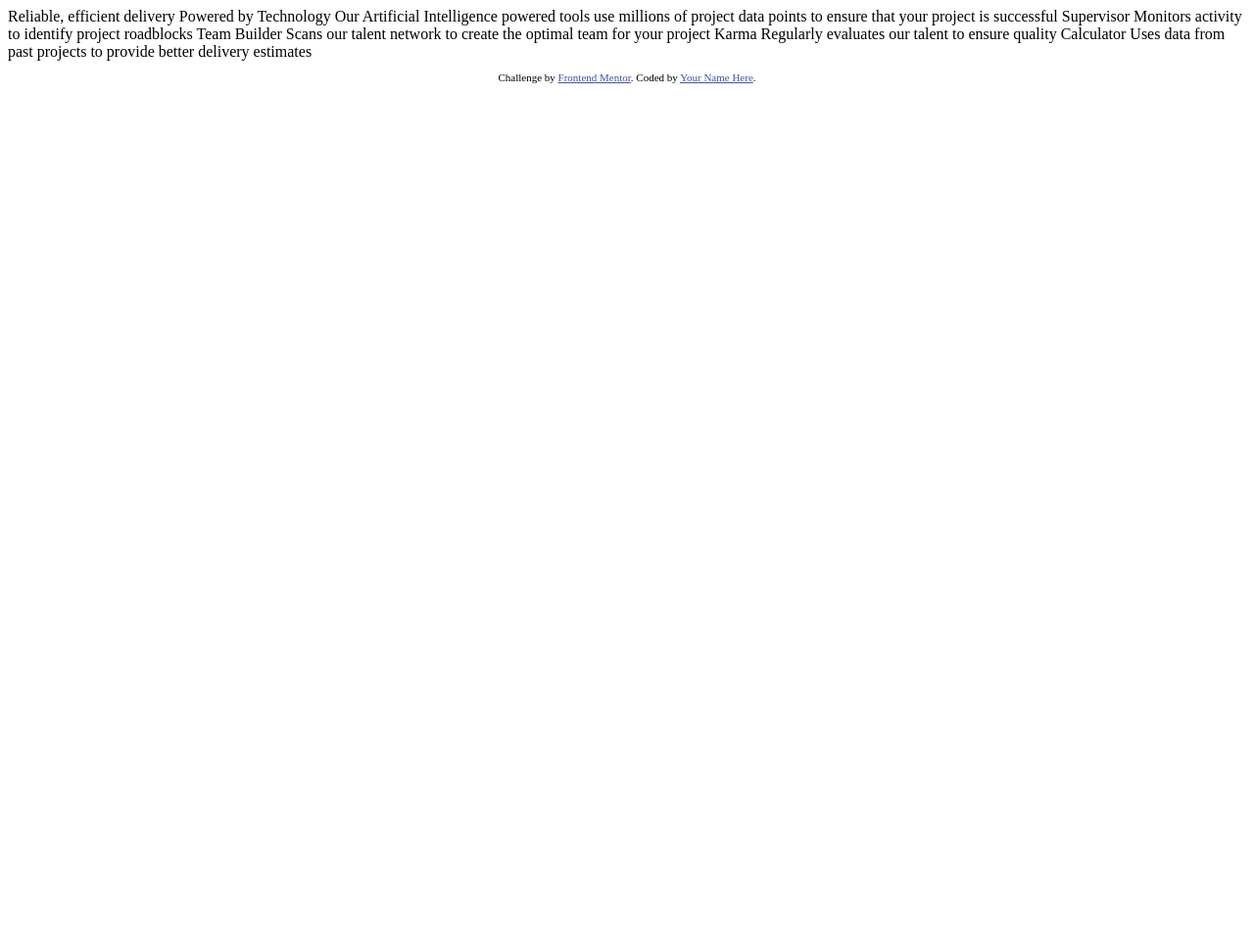
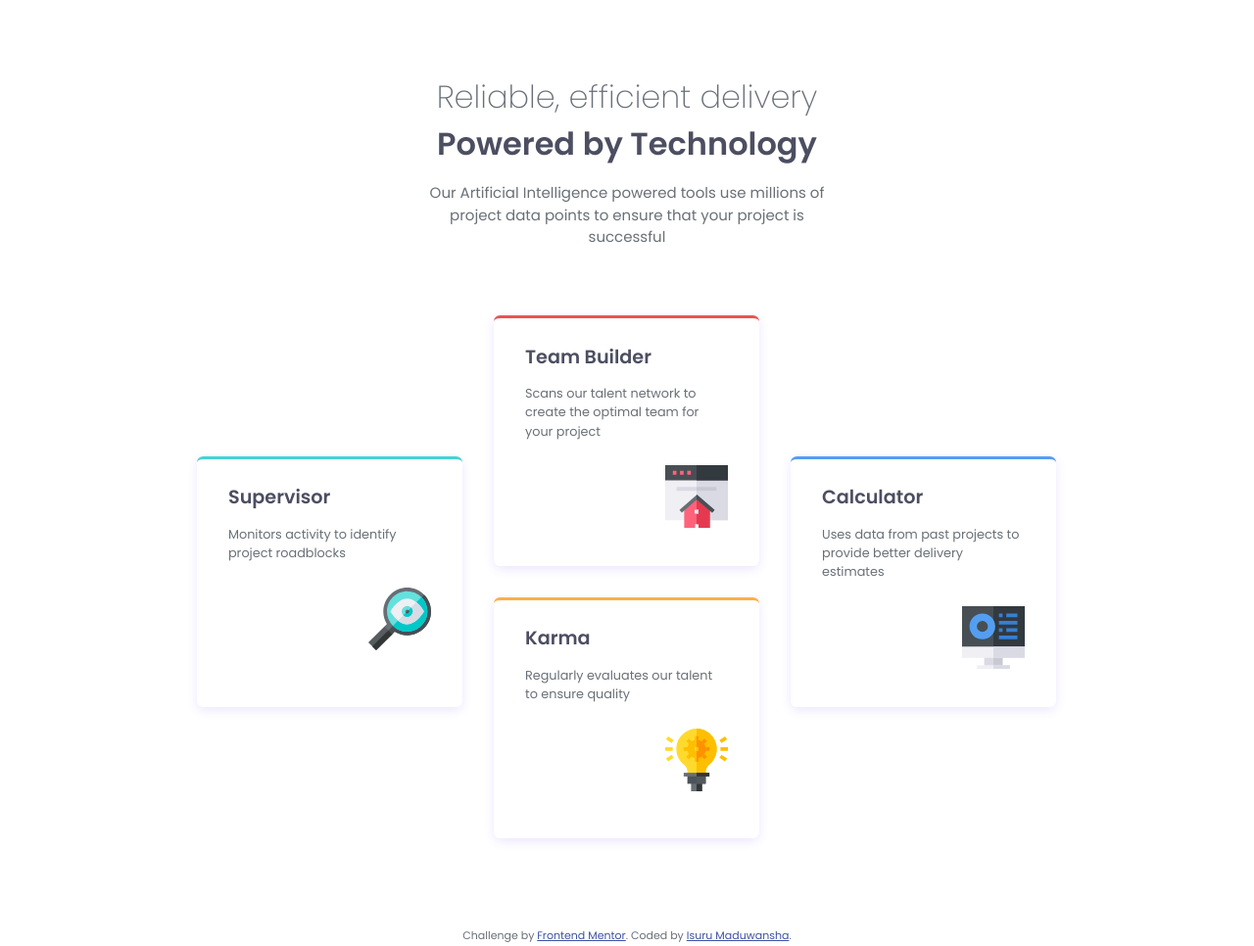
Before and after one commit to Isuru-Maduwansha/four-card-feature-sectoin, a plain HTML site: page index.html in a window 1280 px wide. Shown: the whole page at 98% size. Before the commit the page ends 800 px from the top, so only its background shows below. Drawn offline with Linux system fonts and the light colour scheme.

Commit message:
desktop view

```diff
--- a/index.html
+++ b/index.html
@@ -3,6 +3,13 @@
 <head>
   <meta charset="UTF-8">
   <meta name="viewport" content="width=device-width, initial-scale=1.0"> <!-- displays site properly based on user's device -->
+
+    <!--external css-->
+  <link rel="stylesheet" href="./css/style.css">
+  <!--google font-->
+  <link rel="preconnect" href="https://fonts.googleapis.com">
+  <link rel="preconnect" href="https://fonts.gstatic.com" crossorigin>
+  <link href="https://fonts.googleapis.com/css2?family=Figtree:ital,wght@0,300..900;1,300..900&family=Fraunces:ital,opsz,wght@0,9..144,100..900;1,9..144,100..900&family=Inter:ital,opsz,wght@0,14..32,100..900;1,14..32,100..900&family=Montserrat:ital,wght@0,100..900;1,100..900&family=Outfit:wght@100..900&family=Poppins:ital,wght@0,100;0,200;0,300;0,400;0,500;0,600;0,700;0,800;0,900;1,100;1,200;1,300;1,400;1,500;1,600;1,700;1,800;1,900&family=Young+Serif&display=swap" rel="stylesheet">
 
   <link rel="icon" type="image/png" sizes="32x32" href="./images/favicon-32x32.png">
 
@@ -10,35 +17,51 @@
 
   <!-- Feel free to remove these styles or customise in your own stylesheet 👍 -->
   <style>
-    .attribution { font-size: 11px; text-align: center; }
-    .attribution a { color: hsl(228, 45%, 44%); }
+
   </style>
 </head>
 <body>
 
-  Reliable, efficient delivery
-  Powered by Technology
+  <header class="container">
 
-  Our Artificial Intelligence powered tools use millions of project data points
-  to ensure that your project is successful
+    <h1>Reliable, efficient delivery</h1>
+    <h2>Powered by Technology</h2>
+    <p>Our Artificial Intelligence powered tools use millions of project data points to ensure that your project is successful</p>
 
-  Supervisor
-  Monitors activity to identify project roadblocks
+  </header>
 
-  Team Builder
-  Scans our talent network to create the optimal team for your project
+  <main class="container-grid">
 
-  Karma
-  Regularly evaluates our talent to ensure quality
+    <div class="supervisor">
+      <h3>Supervisor</h3>
+      <p>Monitors activity to identify project roadblocks</p>
+      <img src="./images/icon-supervisor.svg" alt="supervising eye" type="icon/png">
+    </div>
 
-  Calculator
-  Uses data from past projects to provide better delivery estimates
+    <div class="team-builder">
+      <h3>Team Builder</h3>
+      <p>Scans our talent network to create the optimal team for your project</p>
+      <img src="./images/icon-team-builder.svg" alt="team builder home" type="icon/png">
+    </div>
 
+    <div class="karma">
+      <h3>Karma</h3>
+      <p>Regularly evaluates our talent to ensure quality</p>
+      <img src="./images/icon-karma.svg" alt="karma builde" type="icon/png">
+    </div>
+
+    <div class="calculator">
+      <h3>Calculator</h3>
+      <p>Uses data from past projects to provide better delivery estimates</p>
+      <img src="./images/icon-calculator.svg" alt="calculation pc" type="icon/png">
+    </div>
+
+  </main>
 
   <footer>
     <p class="attribution">
       Challenge by <a href="https://www.frontendmentor.io?ref=challenge" target="_blank">Frontend Mentor</a>.
-      Coded by <a href="#">Your Name Here</a>.
+      Coded by <a href="https://www.frontendmentor.io/profile/Isuru-Maduwansha" target="_blank">Isuru Maduwansha</a>.
     </p>
   </footer>
 </body>
--- /dev/null
+++ b/scss/style.scss
@@ -0,0 +1,124 @@
+/*--color & font family--*/
+:root{
+   --font-base: "Poppins";
+
+   --c-Primary-Red: hsl(0, 78%, 62%);
+   --c-Primary-Cyan: hsl(180, 62%, 55%);
+   --c-Primary-Orange: hsl(34, 97%, 64%);
+   --c-Primary-Blue: hsl(212, 86%, 64%);
+
+   --c-Secondary-Grey500: hsl(234, 12%, 34%);
+   --c-Secondary-Grey400: hsl(212, 6%, 44%);
+   --c-Secondary-White: hsl(0, 0%, 100%);
+}
+
+html{
+   box-sizing: border-box;
+   margin: 0;
+   padding: 0;
+   font-family: var(--font-base);
+}
+
+*,
+*:before,
+*:after {
+  box-sizing: inherit;
+}
+
+/*--body--*/
+body{
+   font-size: 15px;
+   line-height: 1.5;
+   background-color: var(--c-Secondary-White);
+}
+p{
+   color: var(--c-Secondary-Grey400);
+   font-weight: 400;
+}
+
+/*--header container--*/
+.container{
+   display: flex;
+   flex-direction: column;
+   width: 33.3%;
+   align-items: center;
+   margin: 5em auto 2.5em;
+   text-align: center;
+}
+.container h1{
+   color: var(--c-Secondary-Grey400);
+   font-weight: 200;
+   font-size: 2rem;
+   margin: 0;
+}
+.container h2{
+   color: var(--c-Secondary-Grey500);
+   font-weight: 600;
+   font-size: 2rem;
+   margin: 0;
+}
+.container p{
+   margin: 1em 0;
+}
+
+/*--css grid--*/
+.container-grid{
+   display: grid;
+   width: 72%;
+   margin: 2.5em auto 5em;
+   grid-template-columns: repeat(3 , 33.3%);
+   grid-template-rows: 4;
+}
+.container-grid h3{
+   color: var(--c-Secondary-Grey500);
+   font-weight: 600;
+   font-size: 1.2rem;
+   margin: 0;
+}
+
+/*--grid items--*/
+.supervisor{
+   grid-area: 2 / 1 / 4 / 2;
+   border-top: 0.25em solid var(--c-Primary-Cyan);
+   box-shadow: 0 0.25em 0.8em rgba(68, 0, 255, 0.1);
+   font-size: 0.8rem;
+   border-radius: 0.5em;
+   margin: 1.25em;
+   padding: 2em 2.5em 3em;
+}
+.team-builder{
+   grid-area: 1 / 2 / 3 / 3;
+   border-top: 0.25em solid var(--c-Primary-Red);
+   box-shadow: 0 0.25em 0.8em rgba(68, 0, 255, 0.1);
+   font-size: 0.8rem;
+   border-radius: 0.5em;
+   margin: 1.25em;
+   padding: 2em 2.5em 3em;
+}
+.karma{
+   grid-area: 3 / 2 / 5 / 3;
+   border-top: 0.25em solid var(--c-Primary-Orange);
+   box-shadow: 0 0.25em 0.8em rgba(68, 0, 255, 0.1);
+   font-size: 0.8rem;
+   border-radius: 0.5em;
+   margin: 1.25em;
+   padding: 2em 2.5em 3em;
+}
+.calculator{
+   grid-area: 2 / 3 / 4 / 4;
+   border-top: 0.25em solid var(--c-Primary-Blue);
+   box-shadow: 0 0.25em 0.8em rgba(68, 0, 255, 0.1);
+   font-size: 0.8rem;
+   border-radius: 0.5em;
+   margin: 1.25em;
+   padding: 2em 2.5em 3em;
+}
+.supervisor img, .team-builder img, .karma img, .calculator img{
+   margin-top: 2em;
+   display: block;
+   margin-left: auto;
+}
+
+/*--footer--*/
+.attribution { font-size: 11px; text-align: center; }
+.attribution a { color: hsl(228, 45%, 44%); }
```
Also changed, not shown: css/style.css (added), 2 other files.
